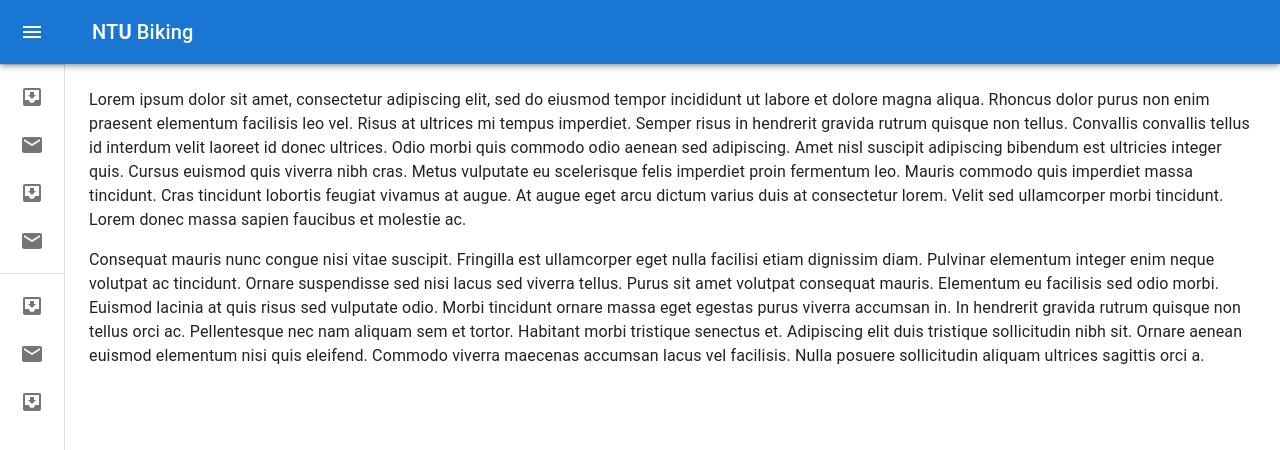
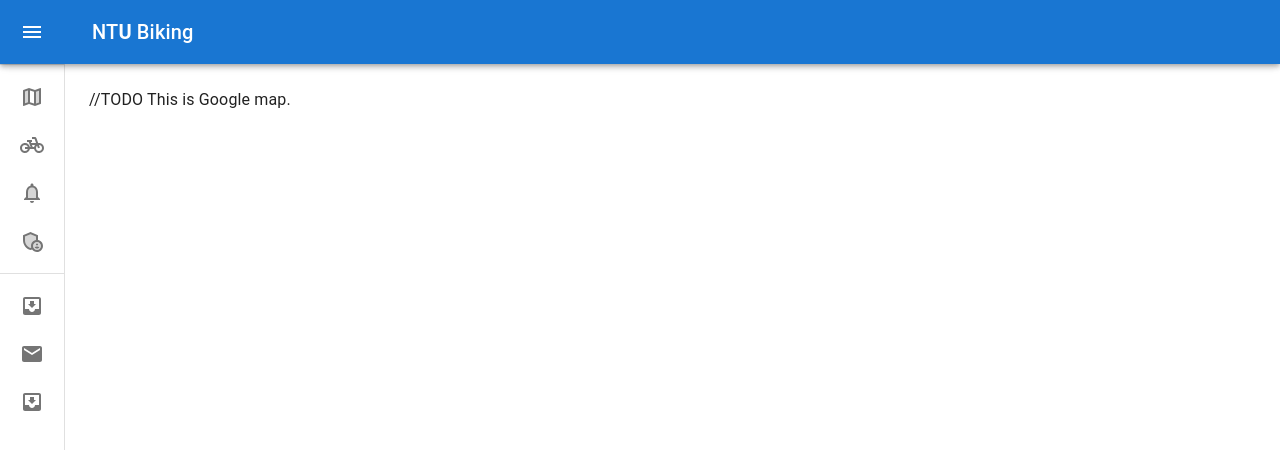
Before and after one commit to johnwei0325/john_final_project_self_test, a React (Create React App) app in the folder NTU_Biking/frontend/: page / in a window 1280 px wide. Both pictures are taken after a click on the button "LOG IN". Shown: the top 450 px of the page. Built offline with nearby package versions, Linux system fonts and the light colour scheme.

Commit message:
Modify drawer icons

```diff
--- a/NTU_Biking/frontend/src/components/MiniDrawer.js
+++ b/NTU_Biking/frontend/src/components/MiniDrawer.js
@@ -18,6 +18,10 @@ import ListItemIcon from '@mui/material/ListItemIcon';
 import ListItemText from '@mui/material/ListItemText';
 import InboxIcon from '@mui/icons-material/MoveToInbox';
 import MailIcon from '@mui/icons-material/Mail';
+import MapTwoToneIcon from '@mui/icons-material/MapTwoTone';
+import PedalBikeIcon from '@mui/icons-material/PedalBike';
+import NotificationsNoneTwoToneIcon from '@mui/icons-material/NotificationsNoneTwoTone';
+import AdminPanelSettingsTwoToneIcon from '@mui/icons-material/AdminPanelSettingsTwoTone';
 
 const drawerWidth = 240;
 
@@ -128,7 +132,7 @@ export default function MiniDrawer() {
         </DrawerHeader>
         <Divider />
         <List>
-          {['Inbox', 'Starred', 'Send email', 'Drafts'].map((text, index) => (
+          {['Map', 'My Bike', 'Notifications', 'Personal Settings'].map((text, index) => (
             <ListItem key={text} disablePadding sx={{ display: 'block' }}>
               <ListItemButton
                 sx={{
@@ -144,7 +148,9 @@ export default function MiniDrawer() {
                     justifyContent: 'center',
                   }}
                 >
-                  {index % 2 === 0 ? <InboxIcon /> : <MailIcon />}
+                  {index === 0 ?  <MapTwoToneIcon /> :
+                  index === 1 ? <PedalBikeIcon /> :
+                  index === 2 ? <NotificationsNoneTwoToneIcon /> : <AdminPanelSettingsTwoToneIcon />}
                 </ListItemIcon>
                 <ListItemText primary={text} sx={{ opacity: open ? 1 : 0 }} />
               </ListItemButton>
@@ -180,31 +186,8 @@ export default function MiniDrawer() {
       <Box component="main" sx={{ flexGrow: 1, p: 3 }}>
         <DrawerHeader />
         <Typography paragraph>
-          Lorem ipsum dolor sit amet, consectetur adipiscing elit, sed do eiusmod
-          tempor incididunt ut labore et dolore magna aliqua. Rhoncus dolor purus non
-          enim praesent elementum facilisis leo vel. Risus at ultrices mi tempus
-          imperdiet. Semper risus in hendrerit gravida rutrum quisque non tellus.
-          Convallis convallis tellus id interdum velit laoreet id donec ultrices.
-          Odio morbi quis commodo odio aenean sed adipiscing. Amet nisl suscipit
-          adipiscing bibendum est ultricies integer quis. Cursus euismod quis viverra
-          nibh cras. Metus vulputate eu scelerisque felis imperdiet proin fermentum
-          leo. Mauris commodo quis imperdiet massa tincidunt. Cras tincidunt lobortis
-          feugiat vivamus at augue. At augue eget arcu dictum varius duis at
-          consectetur lorem. Velit sed ullamcorper morbi tincidunt. Lorem donec massa
-          sapien faucibus et molestie ac.
-        </Typography>
-        <Typography paragraph>
-          Consequat mauris nunc congue nisi vitae suscipit. Fringilla est ullamcorper
-          eget nulla facilisi etiam dignissim diam. Pulvinar elementum integer enim
-          neque volutpat ac tincidunt. Ornare suspendisse sed nisi lacus sed viverra
-          tellus. Purus sit amet volutpat consequat mauris. Elementum eu facilisis
-          sed odio morbi. Euismod lacinia at quis risus sed vulputate odio. Morbi
-          tincidunt ornare massa eget egestas purus viverra accumsan in. In hendrerit
-          gravida rutrum quisque non tellus orci ac. Pellentesque nec nam aliquam sem
-          et tortor. Habitant morbi tristique senectus et. Adipiscing elit duis
-          tristique sollicitudin nibh sit. Ornare aenean euismod elementum nisi quis
-          eleifend. Commodo viverra maecenas accumsan lacus vel facilisis. Nulla
-          posuere sollicitudin aliquam ultrices sagittis orci a.
+          //TODO
+          This is Google map.
         </Typography>
       </Box>
     </Box>
```
